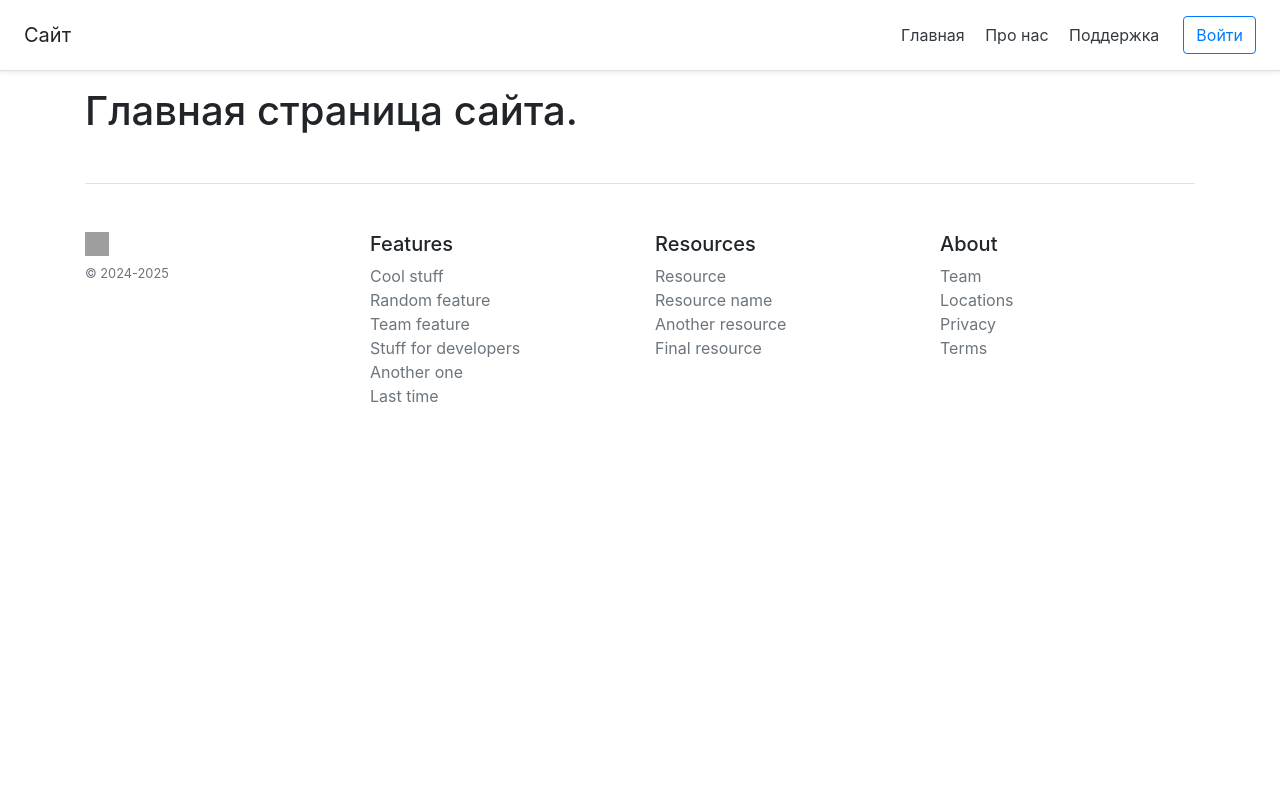
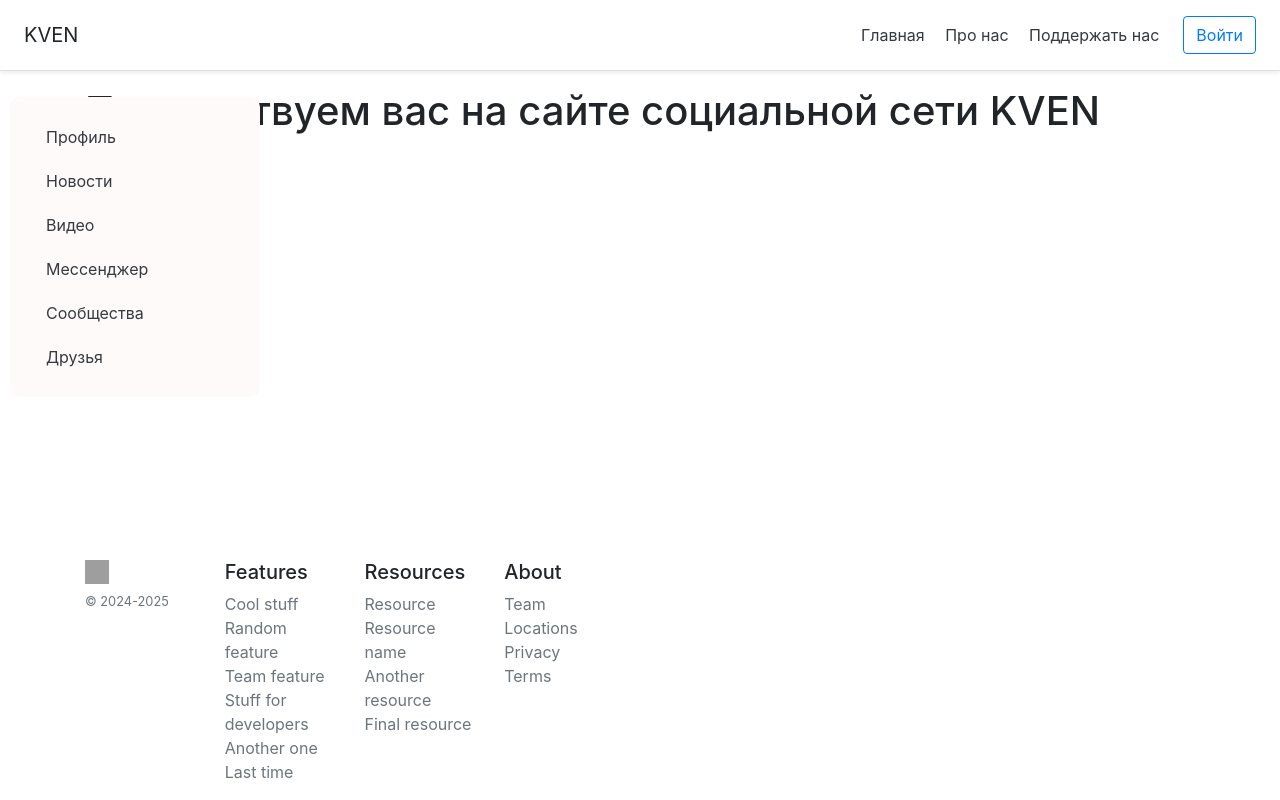
Before and after one commit to EliseyAg/kven-server, a Flask app: page / in a window 1280 px wide. Run offline with Flask 3, Linux system fonts and the light colour scheme; some libraries are stand-ins or nearby versions; grey boxes are pictures that could not be loaded.

Commit message:
Added styles.css file

```diff
--- a/main.py
+++ b/main.py
@@ -97,6 +97,12 @@ def register():
     return render_template("register.html")
 
 
+@app.route('/messenger')
+@login_required
+def messenger():
+    return render_template("messenger.html")
+
+
 @app.route('/about')
 def about():
     return render_template("about.html")
--- /dev/null
+++ b/static/css/styles.css
@@ -0,0 +1,51 @@
+body {
+
+}
+
+#navmenu {
+    margin: 10px;
+    padding: 1rem;
+    position: fixed;
+    list-style-type: none;
+    border: 2px solid #FFFAFA;
+    border-radius: 10px 10px;
+    width: 250px;
+    height: 100%
+    min-height: 200px;
+    background-color: #FFFAFA;
+}
+
+#navmenu ul {
+    display: none;
+    position: absolute;
+    top: 100%;
+    margin: 20px;
+    padding: 20px;
+    background-color: #FFFAFA;
+    border-radius: 5px 5px;
+}
+
+#navmenu li {
+    display: inline;
+    float: left;
+    position: relative;
+    text-align: left;
+    padding: 10px;
+    width: 100%;
+}
+
+#navmenu a:hover {
+    border-radius: 10px 10px;
+    background-color: #DAA520;
+}
+
+.bottom_row {
+    position:absolute;
+    bottom:0;
+    display: -ms-flexbox;
+    display: flex;
+    -ms-flex-wrap: wrap;
+    flex-wrap: wrap;
+    margin-right: -15px;
+    margin-left: -15px;
+}
--- a/templates/base.html
+++ b/templates/base.html
@@ -2,24 +2,31 @@
 <html lang="ru">
 <head>
     <meta charset="UTF-8">
-    <link rel="stylesheet" href="{{ url_for('static', filename='css/main.css') }}">
-    <link rel="stylesheet" href="https://stackpath.bootstrapcdn.com/bootstrap/4.4.1/css/bootstrap.min.css">
+    <link rel="stylesheet" href="https://stackpath.bootstrapcdn.com/bootstrap/4.4.1/css/bootstrap.min.css"/>
+    <link href="/static/css/styles.css" rel="stylesheet"/>
     <title>{% block title %}{% endblock %}</title>
 </head>
 <body>
     <div class="d-flex flex-column flex-md-row align-items-center p-3 px-md-4 mb-3 bg-white border-bottom shadow-sm">
-      <h5 class="my-0 mr-md-auto font-weight-normal">Сайт</h5>
+      <h5 class="my-0 mr-md-auto font-weight-normal">KVEN</h5>
       <nav class="my-2 my-md-0 mr-md-3">
         <a class="p-2 text-dark" href="/">Главная</a>
         <a class="p-2 text-dark" href="/about">Про нас</a>
-        <a class="p-2 text-dark" href="#">Поддержка</a>
+        <a class="p-2 text-dark" href="#">Поддержать нас</a>
       </nav>
       <a class="btn btn-outline-primary" href="/login">Войти</a>
     </div>
+    <ul id="navmenu">
+      <li><a class="p-2 text-dark" href="/profile">Профиль</a></li>
+      <li><a class="p-2 text-dark" href="#">Новости</a></li>
+      <li><a class="p-2 text-dark" href="#">Видео</a></li>
+      <li><a class="p-2 text-dark" href="/messenger">Мессенджер</a></li>
+      <li><a class="p-2 text-dark" href="#">Сообщества</a></li>
+      <li><a class="p-2 text-dark" href="#">Друзья</a></li>
+    </ul>
     {% block body %}{% endblock %}
     <div class="container">
-      <footer class="pt-4 my-md-5 pt-md-5 border-top">
-        <div class="row">
+      <div class="bottom_row">
         <div class="col-12 col-md">
           <img class="mb-2" src="/docs/4.4/assets/brand/bootstrap-solid.svg" alt="" width="24" height="24">
           <small class="d-block mb-3 text-muted">© 2024-2025</small>
@@ -54,7 +61,6 @@
           </ul>
         </div>
       </div>
-      </footer>
     </div>
 </body>
 </html>
--- a/templates/index.html
+++ b/templates/index.html
@@ -6,6 +6,6 @@
 
 {% block body %}
 <div class="container">
-    <h1>Главная страница сайта.</h1>
+    <h1>Приветствуем вас на сайте социальной сети KVEN</h1>
 </div>
 {% endblock %}
--- a/templates/login.html
+++ b/templates/login.html
@@ -11,7 +11,7 @@
     <p><label>Пароль: </label> <input type="text" name="password" value="" requered></p>
     <p><input type="submit" value="Войти"></p>
     <hr aligh=left width="100%">
-    <p><a href="/register">Регистрация</a></p>
+    <p><a href="/register">Нет аккаунта? Зарегистрируйтесь</a></p>
   </form>
 </div>
 {% endblock %}
```
Also changed, not shown: templates/messenger.html (added, +9 -0 lines). Lines whose indentation alone changed are shown as unchanged.
